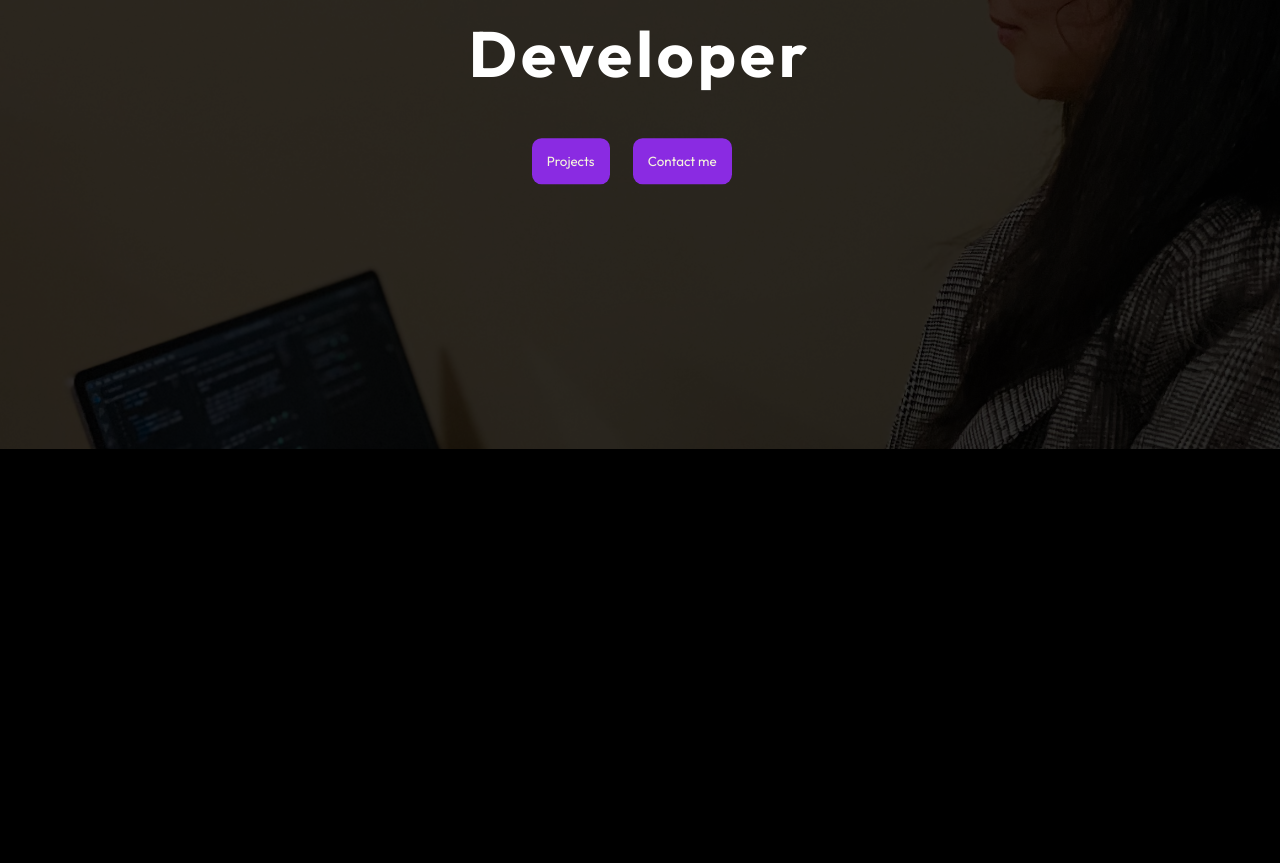
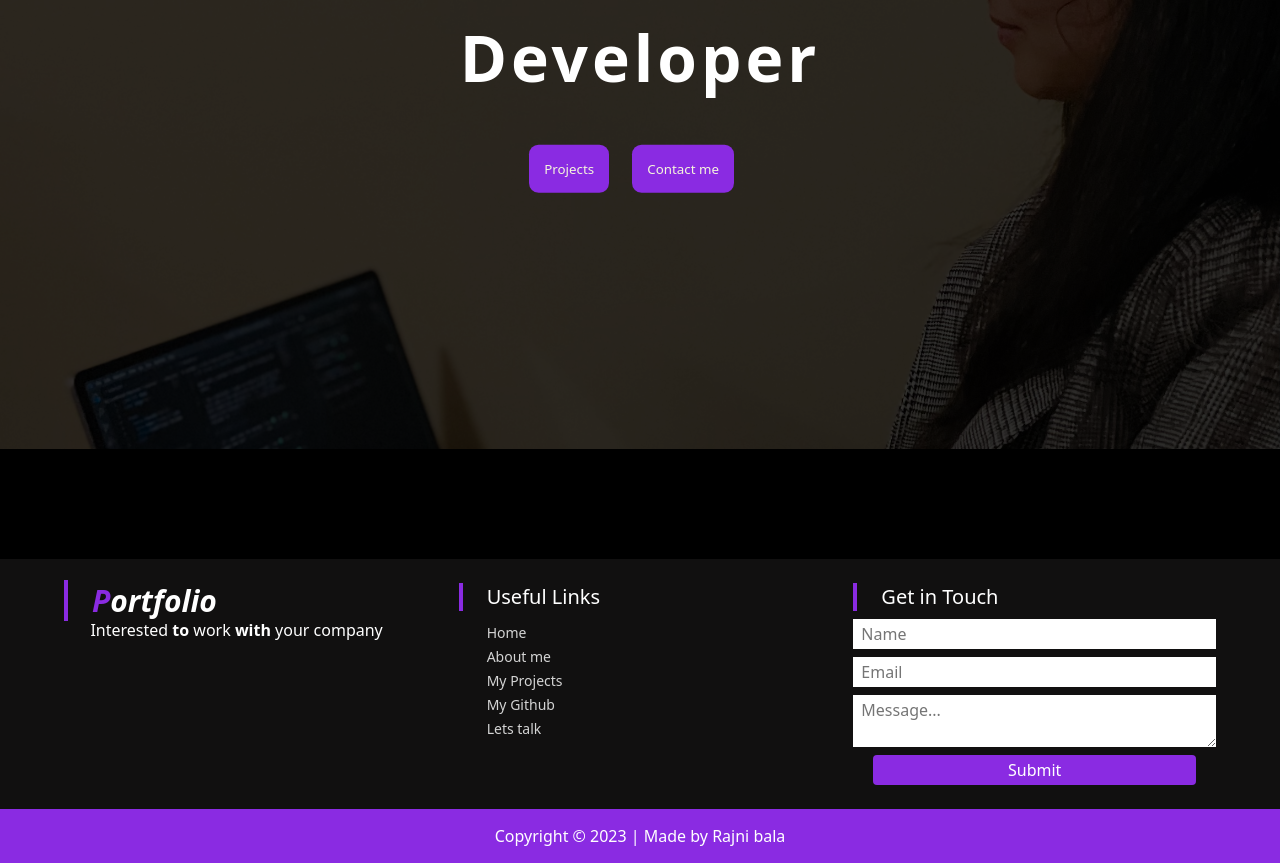
Before and after one commit to rbala16/my-portfolio-website_rb, a React (Create React App) app: page / in a window 1280 px wide. Shown: the part 351-1214 px from the top of the page. Before the commit the page ends 920 px from the top, so only its background shows below. Built offline with nearby package versions, Linux system fonts and the light colour scheme.

Commit message:
footer created and styling of footer

```diff
--- a/src/components/footer/Footer.js
+++ b/src/components/footer/Footer.js
@@ -1,9 +1,45 @@
 import React from 'react';
-import './footer.css';
+import './footer.css'
+
 
 const Footer = () => {
   return (
-    <div>Footer</div>
+<body>
+    <footer>
+        <div class="f-item-con">
+            <div class="app-info">
+                <span class='app-name'>
+                    <span class='app-initial'>P</span>ortfolio
+                </span>
+                <p>Interested <strong>to</strong> work <strong>with</strong> your company</p>
+            </div>
+            <div class="useful-links">
+                <div class="footer-title">Useful Links</div>
+                <ul>
+                    <li>Home</li>
+                    <li>About me</li>
+                    <li>My Projects</li>
+                    <li>My Github</li>
+                    <li>Lets talk</li>
+
+                </ul>
+            </div>
+
+            <div class="g-i-t">
+                <div class="footer-title">Get in Touch</div>
+                <form action="/" method="post" class="space-y-2">
+                    <input type="text" name="g-name" class="g-inp" id="g-name" placeholder='Name' />
+                    <input type="email" name="g-email" class="g-inp" id="g-email" placeholder='Email' />
+                    <textarea type="text" name="g-msg" class="g-inp h-40 resize-none" id="g-msg"
+                        placeholder='Message...'></textarea>
+                    <button type="submit" class='f-btn'>Submit</button>
+                </form>
+            </div>
+        </div>
+        <div class='cr-con'>Copyright &copy; 2023 | Made by Rajni bala</div>
+    </footer>
+
+</body>
   )
 }
 
--- a/src/components/footer/footer.css
+++ b/src/components/footer/footer.css
@@ -0,0 +1,101 @@
+*{
+  margin: 0; padding: 0;
+  border: 0; outline: 0;
+  font-family:system-ui, -apple-system, BlinkMacSystemFont, 'Segoe UI', Roboto, Oxygen, Ubuntu, Cantarell, 'Open Sans', 'Helvetica Neue', sans-serif;
+  list-style: none;
+  text-decoration: none;
+
+}
+:root{
+  --theme-col:blueviolet ;
+}
+.space-y-2 > :not([hidden]) ~ :not([hidden]) {
+  --tw-space-y-reverse: 0;
+  margin-top: calc(0.5rem * calc(1 - var(--tw-space-y-reverse)));
+  margin-bottom: calc(0.5rem * var(--tw-space-y-reverse));
+}
+footer{
+  background-color: #111010;
+}
+.f-item-con{
+  padding: 1.5rem 4rem;
+  display: grid;
+  grid-template-columns: repeat(3, minmax(0, 1fr));
+  grid-gap: 2rem;
+}
+footer .app-name{
+  color: white;
+  border-left: 4px solid var(--theme-col);
+  padding-left: 1.5rem;
+  font-size: 1.875rem;
+  line-height: 2.25rem;
+  font-weight: 700;
+}
+.app-name .app-initial{
+  color: var(--theme-col);
+}
+footer .app-info p{
+  color: white;
+  padding-left: 1.65rem;
+}
+
+footer .footer-title{
+  font-size: 1.25rem;
+  line-height: 1.75rem;
+  color: white;
+  border-left: 4px solid var(--theme-col);
+  padding-left: 1.5rem;
+  height: fit-content;
+}
+footer ul{
+  padding-left: 1.75rem;
+  color: white;
+  font-size: 0.875rem/* 14px */;
+  line-height: 1.25rem;
+  margin-top: .5rem;
+}
+footer ul li{
+  margin: .25rem 0;
+  cursor: pointer;
+  color: #d4d4d4;
+  width: fit-content;
+}
+footer ul li:hover{
+  color: white;
+}
+
+footer .cr-con{
+  background-color: blueviolet;
+  color: white;
+  padding: 1rem 4rem;
+  text-align: center;
+}
+.g-i-t{
+  display: grid;
+  grid-column-start: 3;
+  grid-row-start: 1;
+  grid-row-end: 3;
+}
+.g-i-t form{
+  display: flex;
+  flex-direction: column;
+  margin-top: 1rem;
+  --tw-space-y-reverse: 0;
+  margin-top: calc(0.5rem * calc(1 - var(--tw-space-y-reverse)));
+  margin-bottom: calc(0.5rem * var(--tw-space-y-reverse));
+}
+form .g-inp{
+  padding: .25rem .5rem;
+  font-size: 16px;
+}
+.g-inp textarea{
+  height: 150px;
+}
+.f-btn{
+  padding: .25rem 1rem;
+  background-color: var(--theme-col);
+  border-radius: .25rem;
+  font-size: 16px;
+  color: white;
+  font-weight: 500;
+}
```
